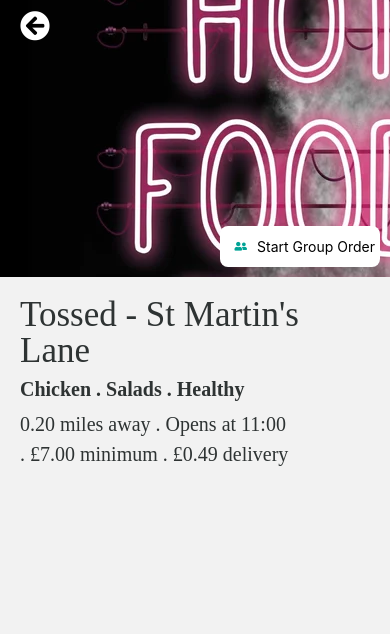
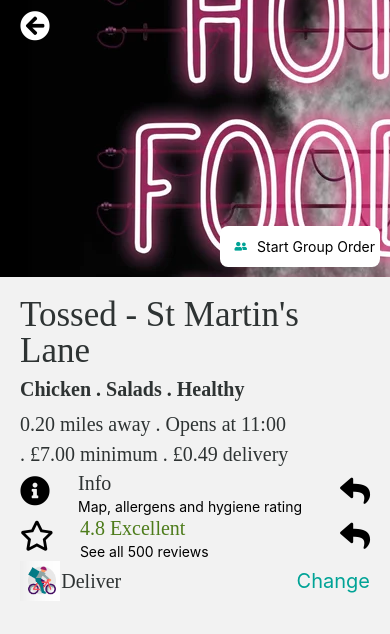
Before and after one commit to mptmadhushan/DeliverooClone, a React Native app: screen /Home in a window 390 px wide. Shown: the top 634 px of the page. Built offline with nearby package versions, Linux system fonts and the light colour scheme.

Commit message:
resturent info cmp0

```diff
--- a/src/components/RestaurantInfo.tsx
+++ b/src/components/RestaurantInfo.tsx
@@ -1,6 +1,6 @@
-import React from 'react';
-import { View, Text, StyleSheet } from 'react-native';
-import { FONTS, SIZES, COLORS } from '../constants/theme';
+import {View, Text, TouchableOpacity, Image,StyleSheet} from 'react-native';
+import Icon from 'react-native-vector-icons/FontAwesome5';
+import {FONTS, SIZES, COLORS} from '../constants/theme';
 
 interface RestaurantInfoProps {
   restaurantName: string;
@@ -17,12 +17,61 @@
     <Text style={styles.restaurantName}>{restaurantName}</Text>
     <Text style={styles.cuisineType}>{cuisineType}</Text>
     <Text style={styles.details}>{details}</Text>
+    <View style={styles.infoContainer}>
+      <TouchableOpacity>
+        <Icon name="info-circle" color="black" size={30} />
+      </TouchableOpacity>
+
+      <View style={{width: SIZES.width * 0.6}}>
+        <Text style={styles.details}>Info</Text>
+        <Text>Map, allergens and hygiene rating</Text>
+      </View>
+      <TouchableOpacity>
+        <Icon name="reply" color="black" size={30} />
+      </TouchableOpacity>
+    </View>
+    <View style={styles.infoContainer}>
+      <TouchableOpacity>
+        <Icon name="star" color="black" size={30} />
+      </TouchableOpacity>
+
+      <View style={{width: SIZES.width * 0.6}}>
+        <Text style={[styles.details, {color: '#4d7c1b'}]}>4.8 Excellent</Text>
+        <Text>See all 500 reviews</Text>
+      </View>
+      <TouchableOpacity>
+        <Icon name="reply" color="black" size={30} />
+      </TouchableOpacity>
+    </View>
+    <View style={styles.infoContainer}>
+      <TouchableOpacity>
+      <Image
+        source={require('../../assets/rider.png')} // Use the imported image as the source
+        style={{ width: 40, height:40 }}
+      />
+      </TouchableOpacity>
+
+      <View style={{width: SIZES.width * 0.6}}>
+        <Text style={styles.details}>Deliver</Text>
+      </View>
+      <TouchableOpacity>
+      <Text style={[ {color:COLORS.primary,fontSize:20}]}>Change</Text>
+
+      </TouchableOpacity>
+    </View>
   </View>
 );
 
 const styles = StyleSheet.create({
   container: {
     padding: 20,
+  },
+  infoContainer: {
+    flex: 1,
+    flexDirection: 'row',
+    justifyContent: 'space-between',
+    height: 60,
+    alignItems: 'center',
   },
   restaurantName: {
     ...FONTS.h1,
```
Also changed, not shown: assets/rider.png (added).
